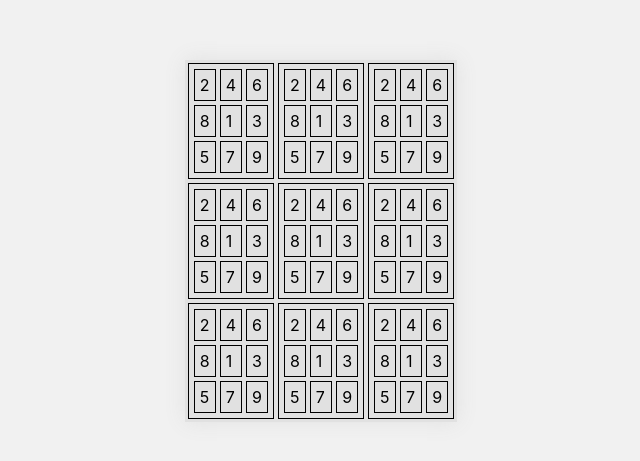
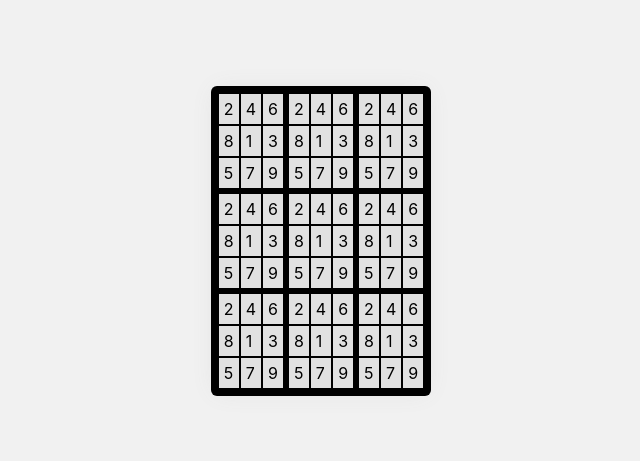
Before and after one commit to RomanDietenmeier/ReactSudoku, a React (Create React App) app: page / in a window 1280 px wide. Shown: the part 159-620 px from the top of the page, without its empty margins (319-959 px from the left). Built offline with nearby package versions, Linux system fonts and the light colour scheme.

Commit message:
better styling no padding between divs

```diff
--- a/src/App.style.ts
+++ b/src/App.style.ts
@@ -10,7 +10,21 @@ export const APP=styled.div`
     align-items: center;
 `;
 
-export const TABLE=styled.table`
+export const TABLE=styled.div`
+    display: table;
+
+
+
     background-color: #E1E1E1;
-    box-shadow: 0 0 20px #E1E1E1;
+    box-shadow: 0 0 0 5px black, 0 0 25px #E1E1E1;
+    border-radius: 2px;
+
 `;
+
+export const TABLE_ROW=styled.div`
+    display: table-row;
+`;
+
+export const TABLE_CELL=styled.div`
+    display: table-cell
+`;
--- a/src/App.tsx
+++ b/src/App.tsx
@@ -1,22 +1,20 @@
 import React from 'react';
-import { APP, TABLE } from './App.style';
+import { APP, TABLE, TABLE_CELL, TABLE_ROW } from './App.style';
 import Kachel from './Kachel';
 
 export default function App() {
   return (
     <APP>
       <TABLE>
-        <tbody>
-          <tr>
-            <td><Kachel/></td><td><Kachel/></td><td><Kachel/></td>
-          </tr>
-          <tr>
-            <td><Kachel/></td><td><Kachel/></td><td><Kachel/></td>
-          </tr>
-          <tr>
-            <td><Kachel/></td><td><Kachel/></td><td><Kachel/></td>
-          </tr>
-        </tbody>
+        <TABLE_ROW>
+          <TABLE_CELL><Kachel/></TABLE_CELL><TABLE_CELL><Kachel/></TABLE_CELL><TABLE_CELL><Kachel/></TABLE_CELL>
+        </TABLE_ROW>
+        <TABLE_ROW>
+          <TABLE_CELL><Kachel/></TABLE_CELL><TABLE_CELL><Kachel/></TABLE_CELL><TABLE_CELL><Kachel/></TABLE_CELL>
+        </TABLE_ROW>
+        <TABLE_ROW>
+          <TABLE_CELL><Kachel/></TABLE_CELL><TABLE_CELL><Kachel/></TABLE_CELL><TABLE_CELL><Kachel/></TABLE_CELL>
+        </TABLE_ROW>
       </TABLE>
     </APP>
   );
--- a/src/Kachel.style.ts
+++ b/src/Kachel.style.ts
@@ -2,7 +2,20 @@ import styled from 'styled-components';
 
 
 export const KACHEL=styled.div`
-    border: solid 1px black;
+    border: solid 2px black;
 
-    padding: 2px;
+    padding: 0px;
+    border-collapse: collapse;
 `;
+
+export const KACHEL_TABLE=styled.div`
+    display: table;
+`;
+
+export const KACHEL_ROW=styled.div`
+    display: table-row;
+`;
+
+export const KACHEL_CELL=styled.div`
+    display: table-cell
+`;
--- a/src/Kachel.tsx
+++ b/src/Kachel.tsx
@@ -1,23 +1,21 @@
 import React from 'react';
 import Feld from './Feld';
-import { KACHEL } from './Kachel.style';
+import { KACHEL, KACHEL_CELL, KACHEL_ROW, KACHEL_TABLE } from './Kachel.style';
 
 export default function Kachel() {
   return (
     <KACHEL>
-        <table>
-            <tbody>
-                <tr>
-                <td><Feld/></td><td><Feld/></td><td><Feld/></td>
-                </tr>
-                <tr>
-                <td><Feld/></td><td><Feld/></td><td><Feld/></td>
-                </tr>
-                <tr>
-                <td><Feld/></td><td><Feld/></td><td><Feld/></td>
-                </tr>
-            </tbody>
-        </table>
+      <KACHEL_TABLE>
+        <KACHEL_ROW>
+          <KACHEL_CELL><Feld/></KACHEL_CELL><KACHEL_CELL><Feld/></KACHEL_CELL><KACHEL_CELL><Feld/></KACHEL_CELL>
+        </KACHEL_ROW>
+        <KACHEL_ROW>
+          <KACHEL_CELL><Feld/></KACHEL_CELL><KACHEL_CELL><Feld/></KACHEL_CELL><KACHEL_CELL><Feld/></KACHEL_CELL>
+        </KACHEL_ROW>
+        <KACHEL_ROW>
+          <KACHEL_CELL><Feld/></KACHEL_CELL><KACHEL_CELL><Feld/></KACHEL_CELL><KACHEL_CELL><Feld/></KACHEL_CELL>
+        </KACHEL_ROW>
+      </KACHEL_TABLE>
       </KACHEL>
   );
 }
```
